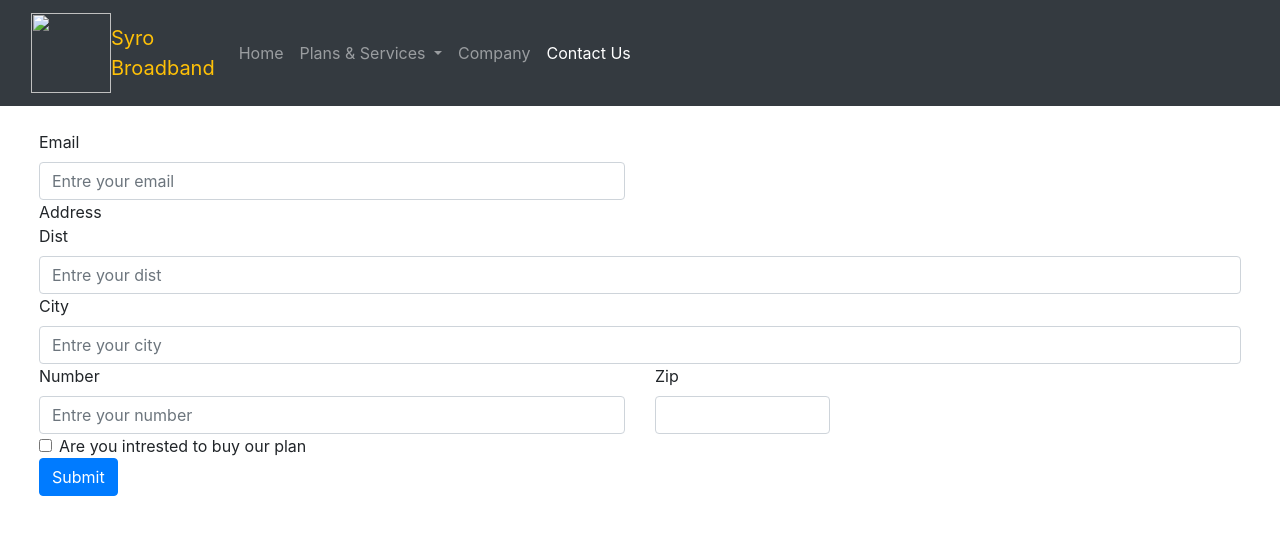
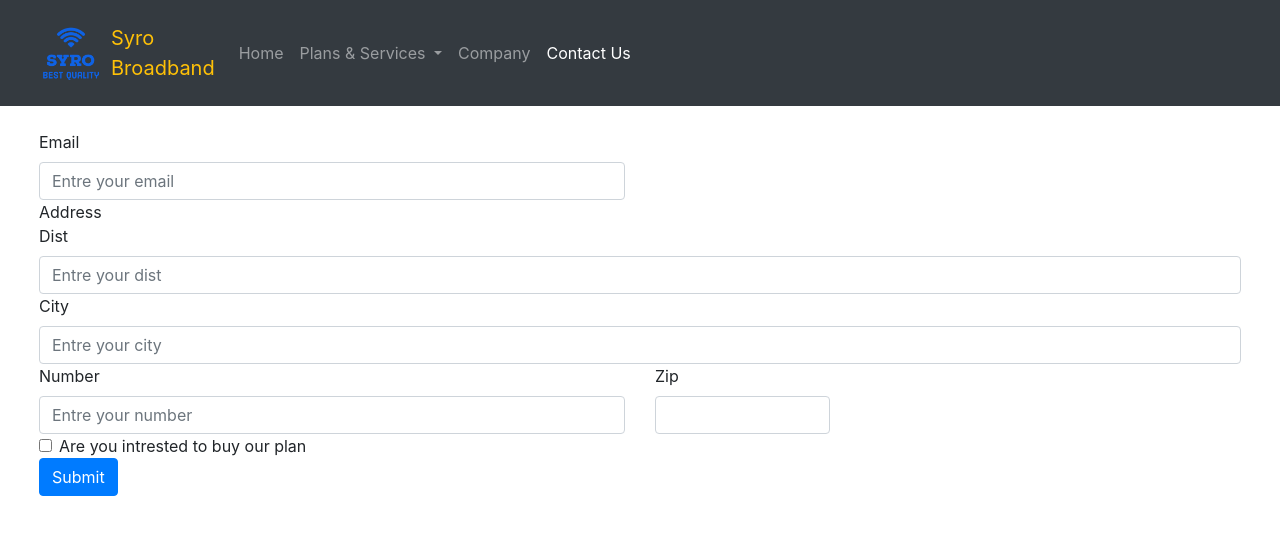
Before and after one commit to arbaj1910/Syro-broadband-internet-service-provider, a plain HTML site: page Contact.html in a window 1280 px wide. Drawn offline with nearby package versions, Linux system fonts and the light colour scheme; the site is published under a folder, as on GitHub Pages, so addresses that start at the root find nothing.

Commit message:
Update Contact.html

```diff
--- a/Contact.html
+++ b/Contact.html
@@ -12,7 +12,7 @@
     <nav class="navbar navbar-expand-lg navbar-dark bg-dark">
         <div class="container-fluid">
             <a class="navbar-brand d-flex align-items-center text-warning" href="#">
-                <img src="/img/syro-logos_transparent.png" alt="" width="80" height="80"
+                <img src="./img/syro-logos_transparent.png" alt="" width="80" height="80"
                     class="d-inline-block align-text-top">
                 Syro <br> Broadband
             </a>
```
